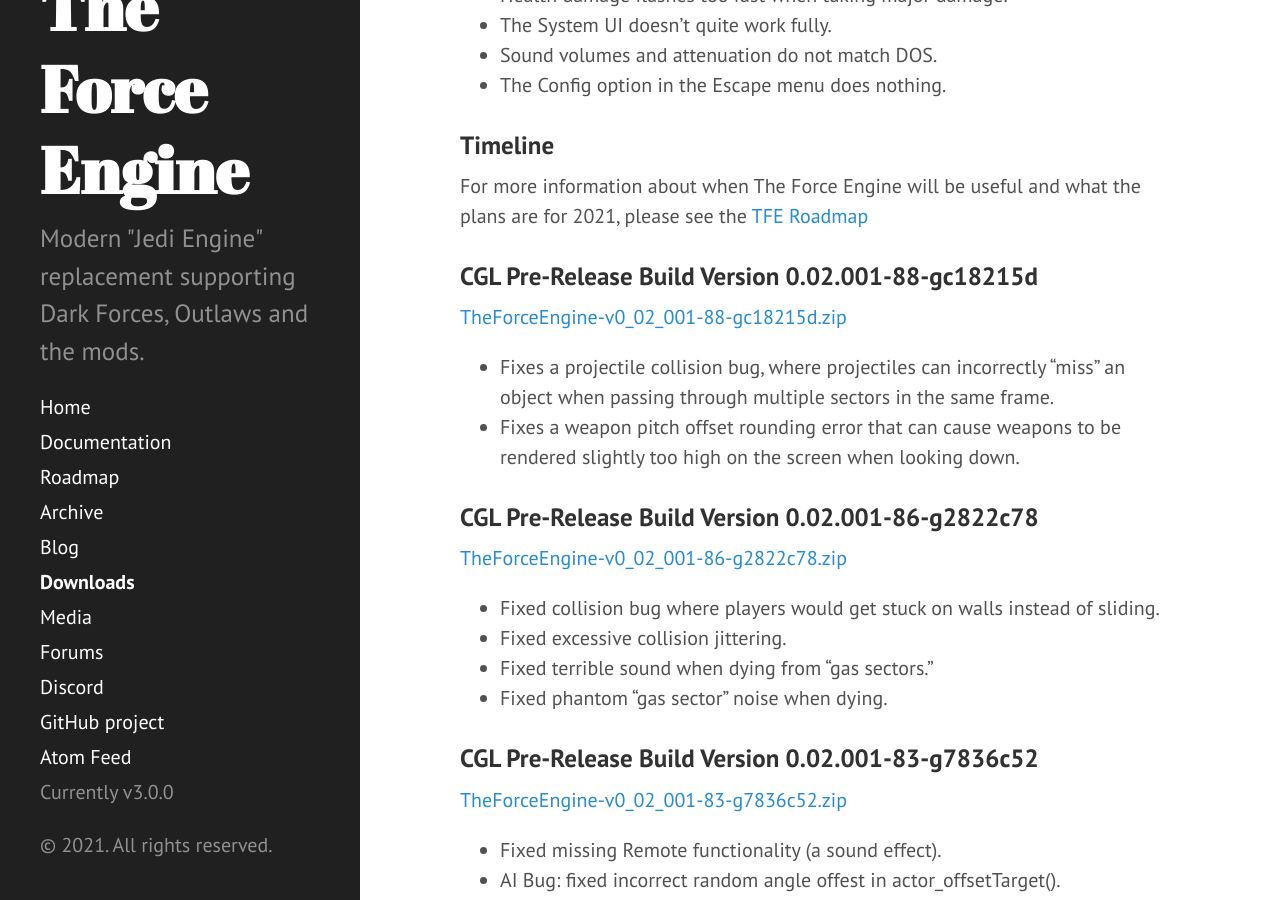
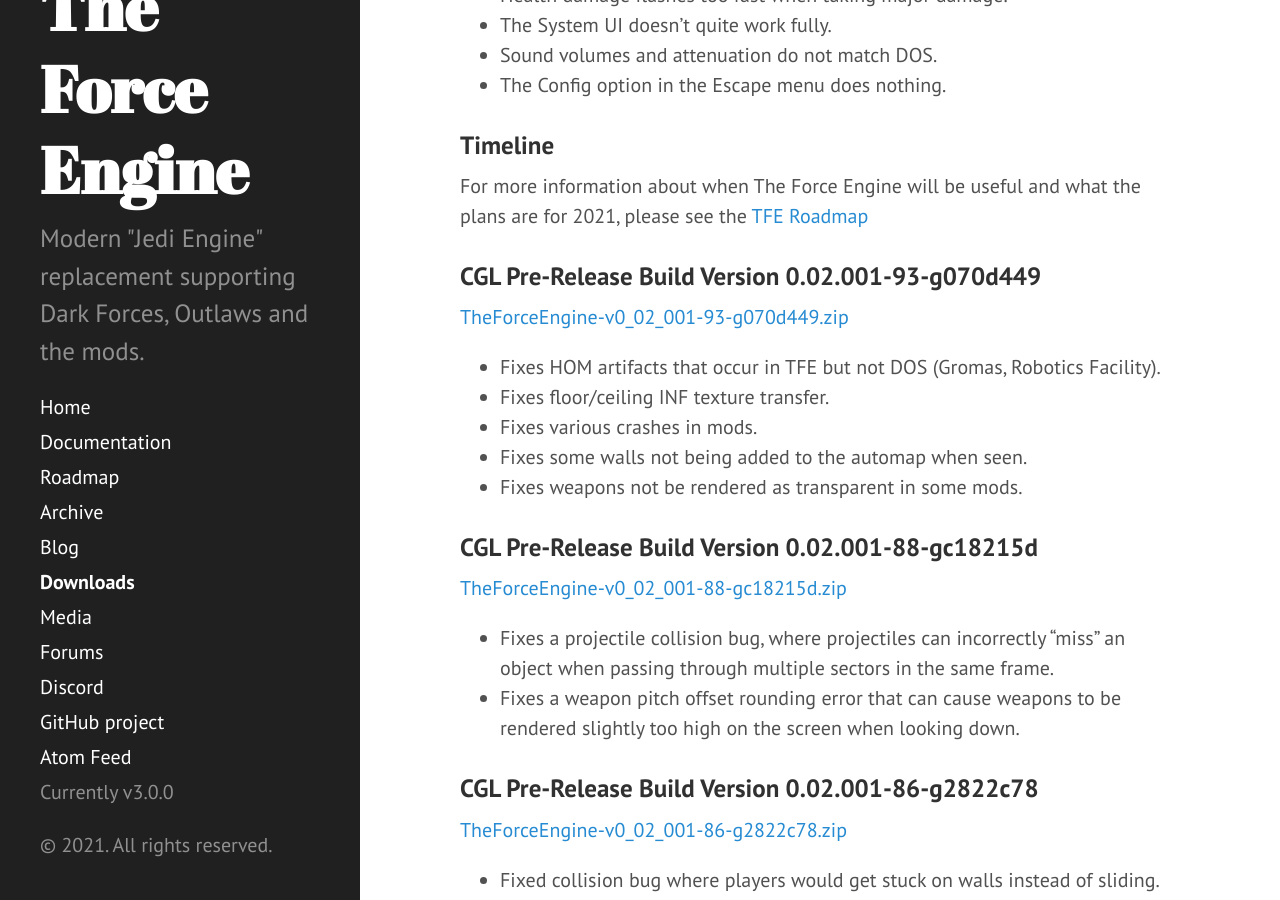
Before and after one commit to TheForceEngine/TheForceEngine.github.io, a Jekyll site: the page built from downloads.md, in a window 1280 px wide and 900 px high, scrolled down 1003 px. Built offline with Jekyll 4.4.1, drawn with Linux system fonts in a browser that asks for light colours.

Commit message:
Update downloads.md

```diff
--- a/downloads.md
+++ b/downloads.md
@@ -31,6 +31,14 @@
 
 ### Timeline
 For more information about when The Force Engine will be useful and what the plans are for 2021, please see the [TFE Roadmap](Roadmap.md)
+
+### CGL Pre-Release Build Version 0.02.001-93-g070d449
+[TheForceEngine-v0_02_001-93-g070d449.zip](archive/TheForceEngine-v0_02_001-93-g070d449.zip) <br>
+* Fixes HOM artifacts that occur in TFE but not DOS (Gromas, Robotics Facility).
+* Fixes floor/ceiling INF texture transfer.
+* Fixes various crashes in mods.
+* Fixes some walls not being added to the automap when seen.
+* Fixes weapons not be rendered as transparent in some mods.
 
 ### CGL Pre-Release Build Version 0.02.001-88-gc18215d
 [TheForceEngine-v0_02_001-88-gc18215d.zip](archive/TheForceEngine-v0_02_001-88-gc18215d.zip) <br>
```
